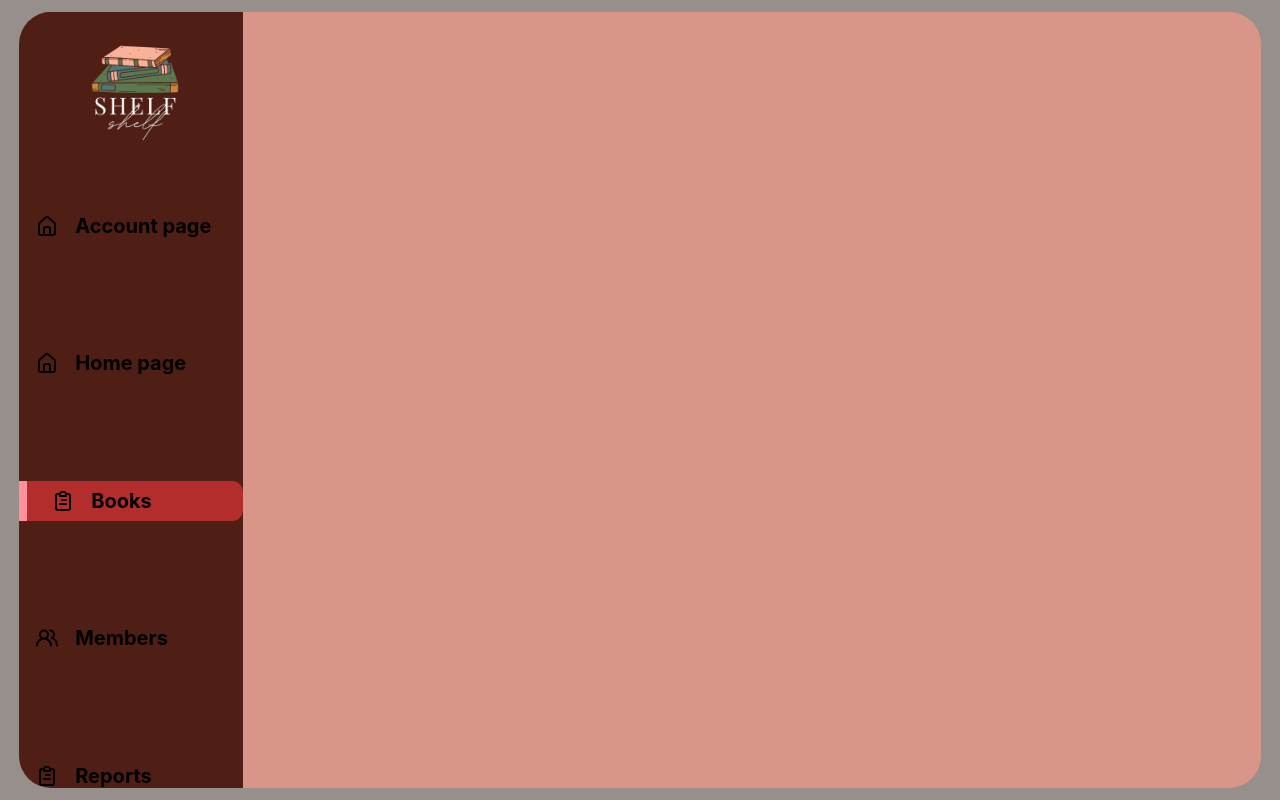
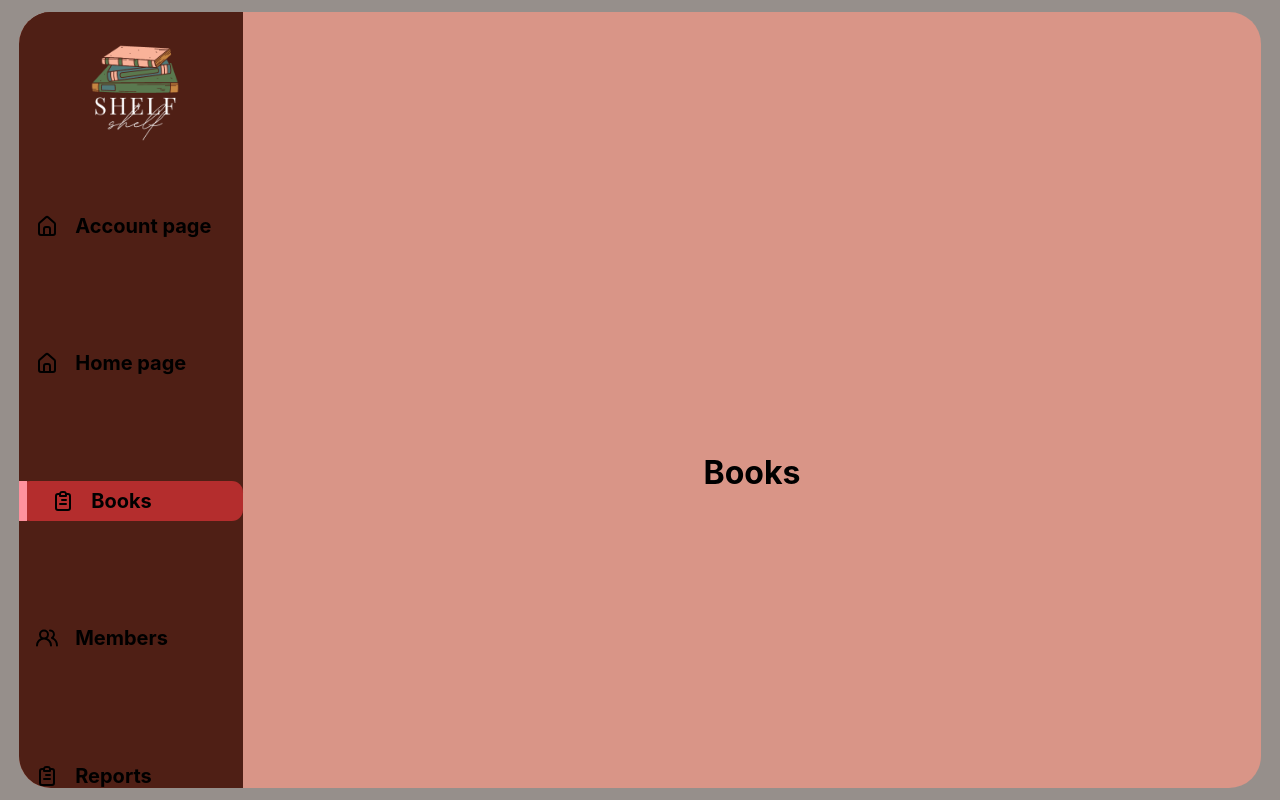
Before and after one commit to GTU-Ghostbusters/shelf_web_frontend, a React (Create React App) app: page / in a window 1280 px wide. Both pictures are taken after a click on the element "Books". Built offline with nearby package versions, Linux system fonts and the light colour scheme.

Commit message:
Created Books page
Created Books page basics

```diff
--- a/src/App.js
+++ b/src/App.js
@@ -3,6 +3,7 @@ import React, { useState } from "react"
 import Sidebar from './Components/Sidebar/Sidebar';
 import HomePage from './Components/HomePage/HomePage';
 import AccountPage from './Components/AccountPage/AccountPage';
+import Books from './Components/Books/Books';
 
 function App() {
 
@@ -17,6 +18,8 @@ function App() {
                         return <AccountPage/>
                     case 1:
                         return <HomePage/>
+                    case 2:
+                        return <Books/>
 
                     default:
                         return null
--- /dev/null
+++ b/src/Components/Books/Books.css
@@ -0,0 +1,6 @@
+.Books{
+    display: flex;
+    flex-direction: column;
+    justify-content: space-evenly;
+    margin: auto;
+}
--- /dev/null
+++ b/src/Components/Books/Books.jsx
@@ -0,0 +1,12 @@
+import React from 'react'
+import './Books.css'
+
+const Books = () => {
+    return (
+        <div className="Books">
+            <h1>Books</h1>
+        </div>
+    )
+}
+
+export default Books
```
